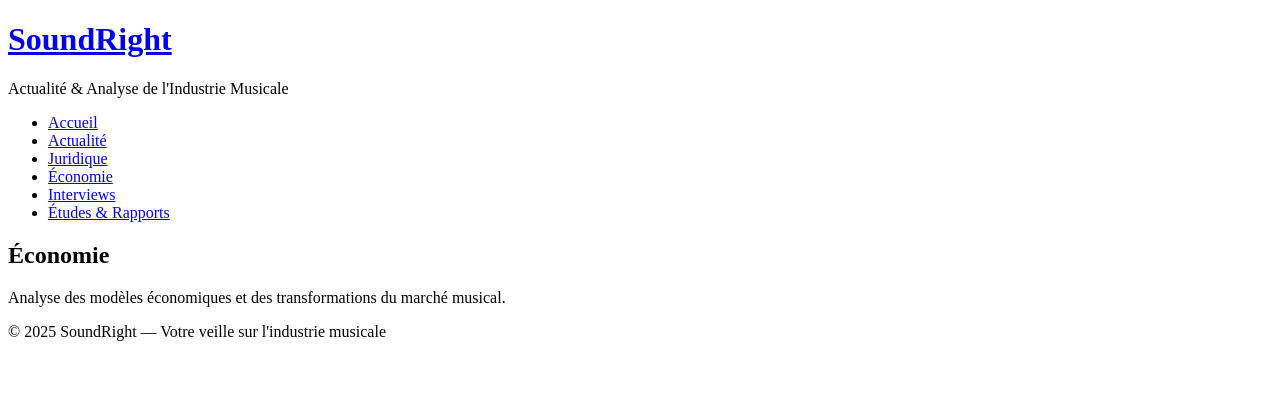
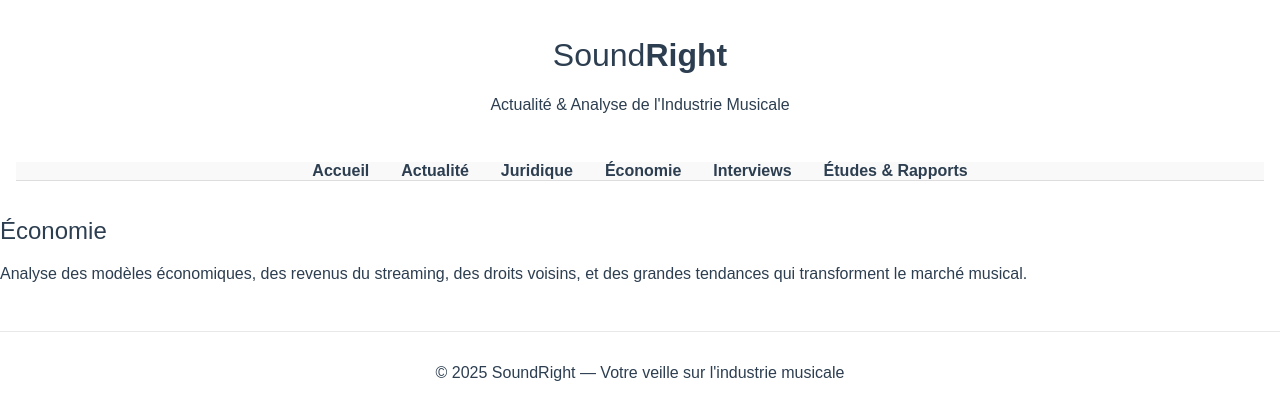
Before and after one commit to SoundRightblog/accord-parfait, a plain HTML site: page economie.html in a window 1280 px wide. Drawn offline with Linux system fonts and the light colour scheme.

Commit message:
Update economie.html

```diff
--- a/economie.html
+++ b/economie.html
@@ -4,10 +4,11 @@
   <meta charset="UTF-8" />
   <meta name="viewport" content="width=device-width, initial-scale=1.0"/>
   <title>Économie - SoundRight</title>
+  <link rel="stylesheet" href="style.css" />
 </head>
 <body>
   <header>
-    <h1><a href="index.html">SoundRight</a></h1>
+    <h1><span style="font-weight: 300;">Sound</span><strong>Right</strong></h1>
     <p>Actualité & Analyse de l'Industrie Musicale</p>
   </header>
 
@@ -22,12 +23,12 @@
     </ul>
   </nav>
 
-  <main>
+  <div class="hero">
     <h2>Économie</h2>
     <p>
-      Analyse des modèles économiques et des transformations du marché musical.
+      Analyse des modèles économiques, des revenus du streaming, des droits voisins, et des grandes tendances qui transforment le marché musical.
     </p>
-  </main>
+  </div>
 
   <footer>
     <p>&copy; 2025 SoundRight — Votre veille sur l'industrie musicale</p>
```
